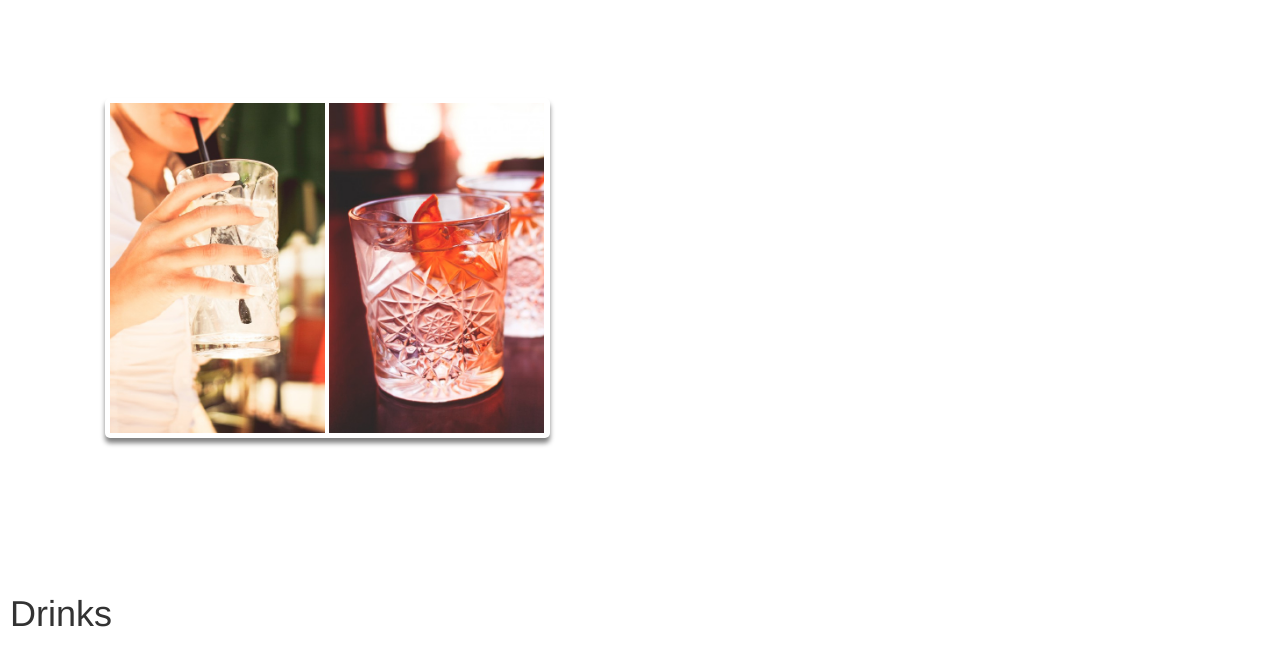
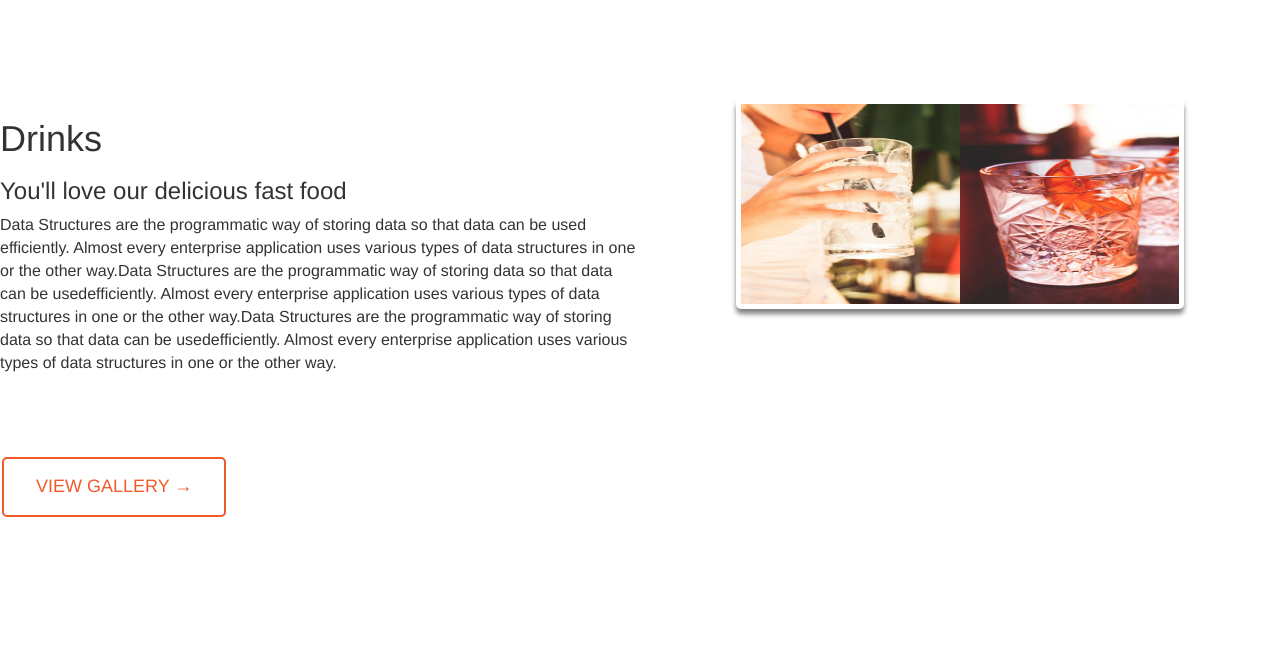
Before and after one commit to brendaokumu/Bree-s-Kitchen, a plain HTML site: page index.html in a window 1280 px wide. Shown: the part 1521-2172 px from the top of the page. After the commit the page ends 2042 px from the top, so only its background shows below. Drawn offline with nearby package versions, Linux system fonts and the light colour scheme; a web font is replaced by a local one.

Commit message:
Add drinks section

```diff
--- a/css/styles.css
+++ b/css/styles.css
@@ -78,7 +78,7 @@ padding-top: 10%;
 }
 
 #text3 {
-  padding-top: 13%;
+  padding-top: 15%;
   text-align: left;
   font-size: 16px;
 }
@@ -95,20 +95,6 @@ box-shadow: 0px 5px 5px grey;
 .fasts img {
   height: 200px;
   width: 435px;
-}
-
-.fasts1{
-margin: 15%;
-border-color: transparent;
-border-style: solid;
-border-width: 5px;
-border-radius: 5px;
-box-shadow: 0px 5px 5px grey;
-}
-
-.fasts1 img {
-  height: 330px;
-  width: 215px;
 }
 
 .container-fluid {
@@ -143,3 +129,7 @@ background-color: white;
 color: #F15A29;
 border: 2px solid #F15A29;
 }
+
+.bg-10{
+padding: 0;
+}
--- a/index.html
+++ b/index.html
@@ -22,34 +22,34 @@
   <div class="container-fluid">
     <div class="row">
 
-      <div class="col-sm-3 imgwidth">
-        <div class="col-sm-12">
+      <div class="col-md-3 imgwidth">
+        <div class="col-md-12">
           <div class="happy">
             <div class="text1">Happy Hour</div>
           </div>
         </div>
-        <div class="col-sm-12 bgparty">
+        <div class="col-md-12 bgparty">
           <div class="happy">
             <div class="text2">Party Time</div>
           </div>
         </div>
       </div>
 
-      <div class="col-sm-3 imgwidth">
+      <div class="col-md-3 imgwidth">
         <img src="images/foodtop/breakfast.jpg" class="img-responsive" alt="Breakfast">
        <div class="overlay-mini">
           <div class="text">Breakfast</div>
         </div>
       </div>
 
-      <div class="col-sm-3 imgwidth">
+      <div class="col-md-3 imgwidth">
         <img src="images/foodtop/lunch.jpg" class="img-responsive" alt="Lunch">
         <div class="overlay-mini">
           <div class="text">Lunch</div>
         </div>
       </div>
 
-      <div class="col-sm-3 imgwidth">
+      <div class="col-md-3 imgwidth">
         <img src="images/foodtop/dinner.jpg" class="img-responsive" alt="Dinner">
         <div class="overlay-mini">
           <div class="text">Dinner</div>
@@ -59,7 +59,7 @@
       <div class="container-fluid">
           <div class="row">
             <div class="image">
-              <div class="col-sm-6 imgwidth">
+              <div class="col-md-6 imgwidth">
                   <div class="fasts">
                       <img src="images/fastFood1.jpg">
                       <img src="images/fastFood2.jpg">
@@ -82,12 +82,6 @@
 
         <div class="container-fluid">
 <div class="row">
-            <div class="image1">
-              <div class="col-sm-6 imgwidth">
-                <div class="fasts1">
-                    <img src="images/drink1.jpg">
-                    <img src="images/drink2.jpg">
-                </div>
 <div class="col-md-6 imgwidth">
     <div id="text3">
         <h1>Drinks</h1>
@@ -97,6 +91,18 @@
         or the other way.Data Structures are the programmatic way of storing data so that data can be usedefficiently. Almost every enterprise application uses various types of data structures in one or the other way.Data Structures are the programmatic way of storing data so that data can be usedefficiently. Almost every enterprise application uses various types of data structures in one or the other way.</p>
         <br/><br/><br/>
         <a href="#"><button class="button button1">VIEW GALLERY &#8594;</button></a>
+    </div>
+</div>
+<div class="col-md-6 imgwidth">
+    <div class="fasts">
+        <div class="container-fluid">
+         <div class="row">
+        <div class="col-md-6 bg-10">
+           <img src="images/drink1.jpg"  class="img-responsive" style="display:inline" alt="Drinks">
+        </div>
+        <div class="col-md-6 bg-10">
+           <img src="images/drink2.jpg"  class="img-responsive" style="display:inline" alt="Drinks">
+        </div>
     </div>
         </div>
       </div>
```
Lines whose indentation alone changed are shown as unchanged.
